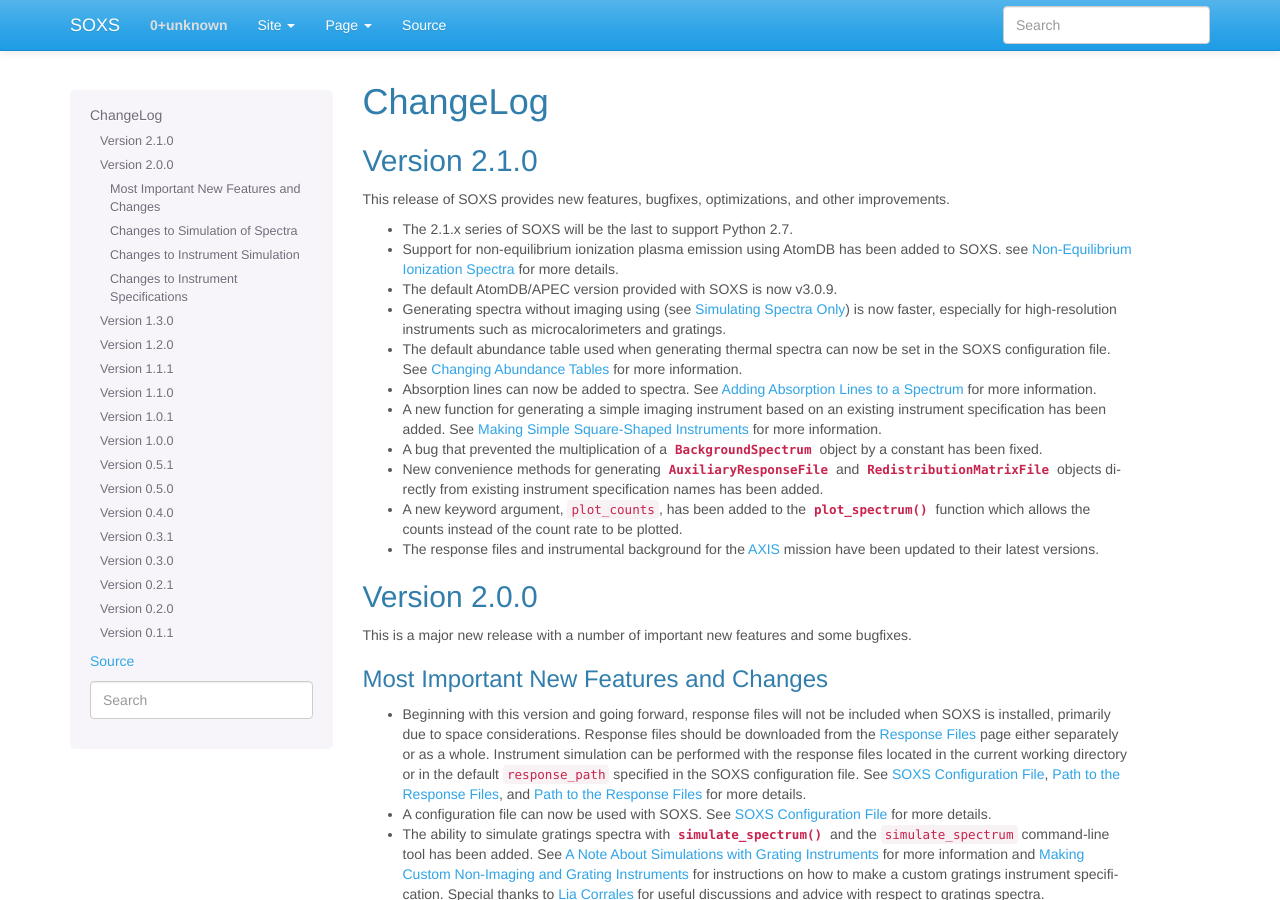
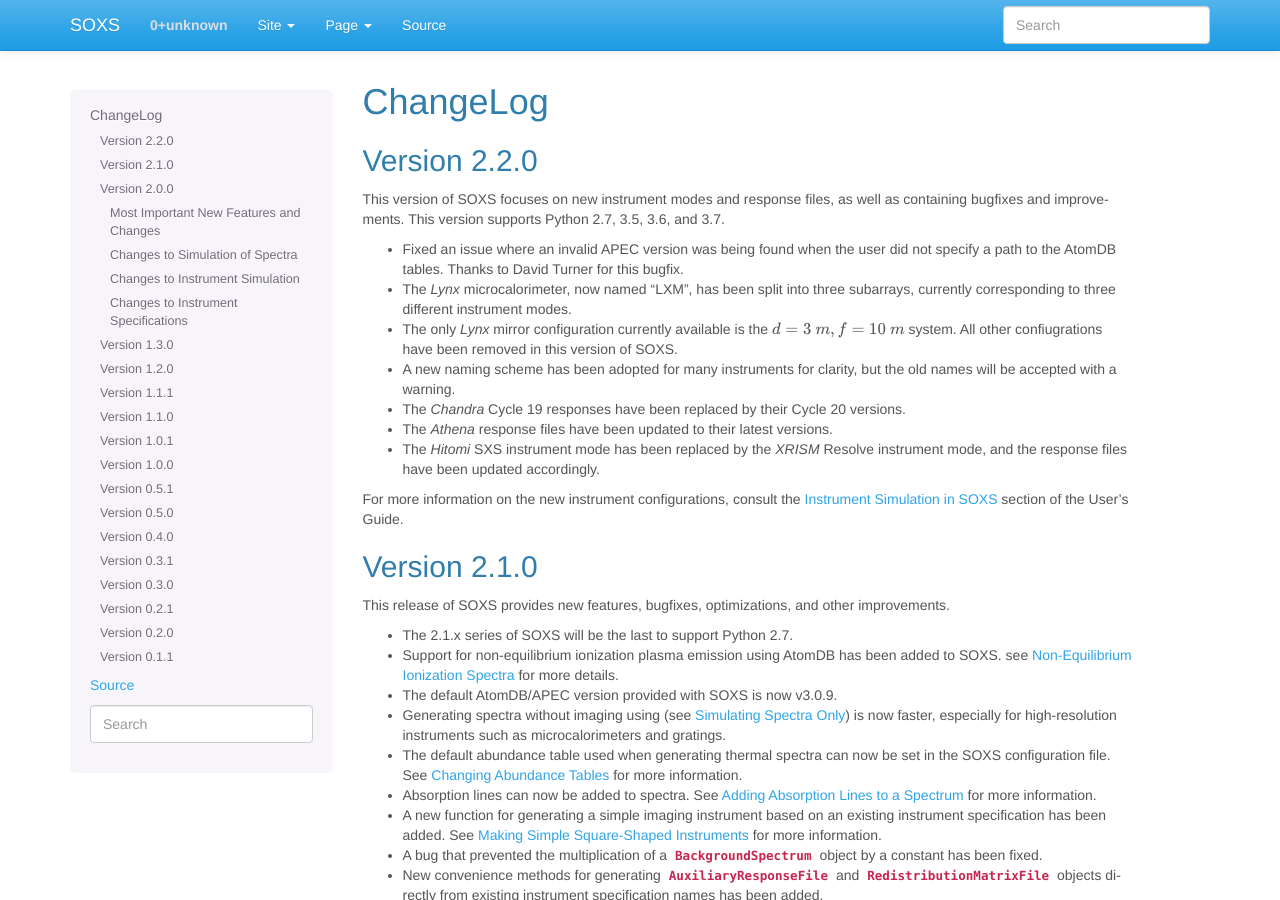
Before and after one commit to lynx-x-ray-observatory/soxs, a Sphinx documentation site: the page built from doc/source/changelog.rst, in a window 1280 px wide and 900 px high. Built offline with Sphinx 7.4.7, drawn with Linux system fonts in a browser that asks for light colours.

Commit message:
Update changelog

```diff
--- a/doc/source/changelog.rst
+++ b/doc/source/changelog.rst
@@ -2,6 +2,32 @@
 
 ChangeLog
 =========
+
+Version 2.2.0
+-------------
+
+This version of SOXS focuses on new instrument modes and response files, as well
+as containing bugfixes and improvements. This version supports Python 2.7, 3.5,
+3.6, and 3.7.
+
+* Fixed an issue where an invalid APEC version was being found when the user
+  did not specify a path to the AtomDB tables. Thanks to David Turner for this
+  bugfix.
+* The *Lynx* microcalorimeter, now named "LXM", has been split into three
+  subarrays, currently corresponding to three different instrument modes.
+* The only *Lynx* mirror configuration currently available is the
+  :math:`d = 3~m, f = 10~m` system. All other confiugrations have been removed
+  in this version of SOXS.
+* A new naming scheme has been adopted for many instruments for clarity, but
+  the old names will be accepted with a warning.
+* The *Chandra* Cycle 19 responses have been replaced by their Cycle 20
+  versions.
+* The *Athena* response files have been updated to their latest versions.
+* The *Hitomi* SXS instrument mode has been replaced by the *XRISM* Resolve
+  instrument mode, and the response files have been updated accordingly.
+
+For more information on the new instrument configurations, consult the
+:ref:`instrument` section of the User's Guide.
 
 Version 2.1.0
 -------------
```
